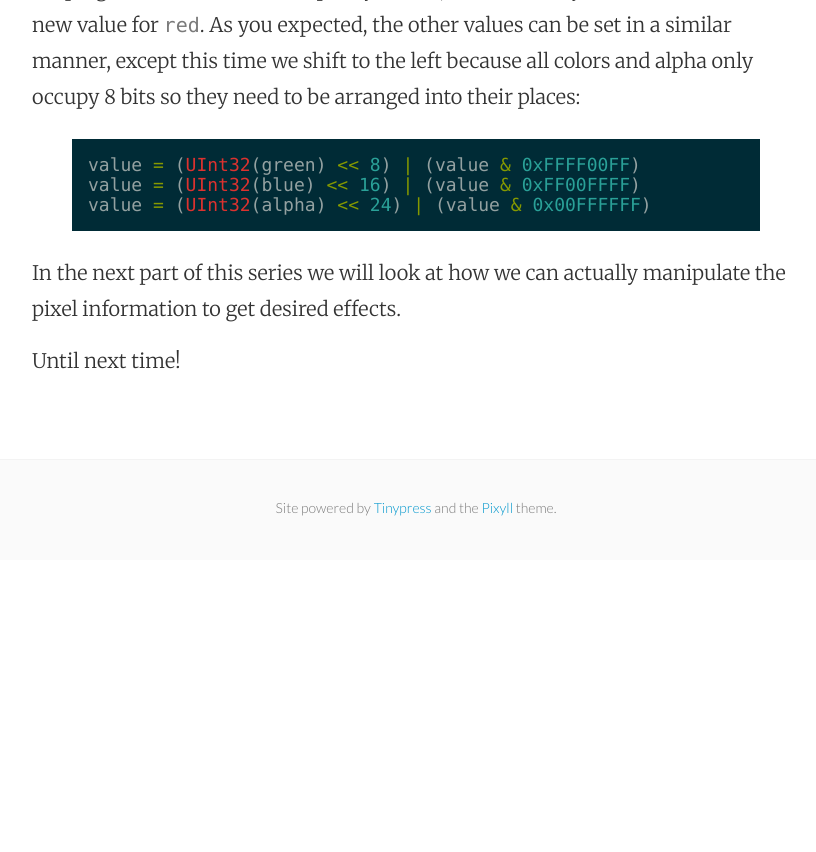
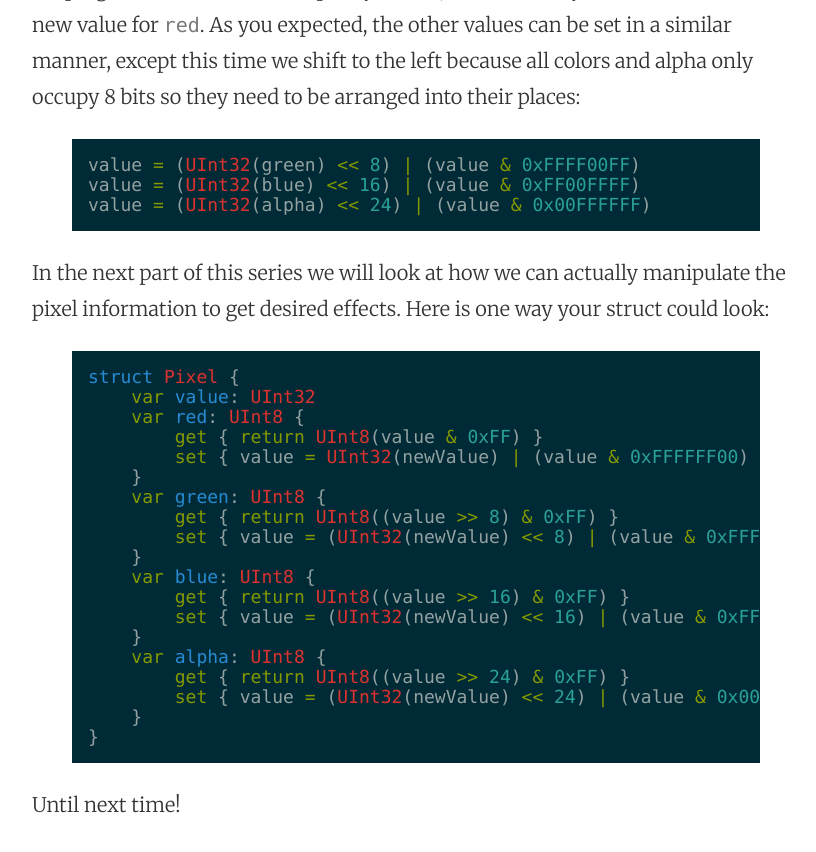
Before and after one commit to mhorga/mhorga.github.io, a Jekyll site: the page built from _posts/2015-10-05-image-processing-in-ios.markdown, in a window 1280 px wide and 900 px high, scrolled down 2096 px. Shown: the top 852 px of the window, without its empty margins (224-1040 px from the left). Built offline with Jekyll 4.4.1, drawn with Linux system fonts in a browser that asks for light colours; before the commit the page ends 2656 px from its top, so only the background shows below that.

Commit message:
Post update: Image processing in iOS

```diff
--- a/_posts/2015-10-05-image-processing-in-ios.markdown
+++ b/_posts/2015-10-05-image-processing-in-ios.markdown
@@ -47,6 +47,28 @@ value = (UInt32(blue) << 16) | (value & 0xFF00FFFF)
 value = (UInt32(alpha) << 24) | (value & 0x00FFFFFF)
 {% endhighlight %}
 
-In the next part of this series we will look at how we can actually manipulate the pixel information to get desired effects.
+In the next part of this series we will look at how we can actually manipulate the pixel information to get desired effects. Here is one way your struct could look:
+
+{% highlight swift %}
+struct Pixel {
+    var value: UInt32
+    var red: UInt8 {
+        get { return UInt8(value & 0xFF) }
+        set { value = UInt32(newValue) | (value & 0xFFFFFF00) }
+    }
+    var green: UInt8 {
+        get { return UInt8((value >> 8) & 0xFF) }
+        set { value = (UInt32(newValue) << 8) | (value & 0xFFFF00FF) }
+    }
+    var blue: UInt8 {
+        get { return UInt8((value >> 16) & 0xFF) }
+        set { value = (UInt32(newValue) << 16) | (value & 0xFF00FFFF) }
+    }
+    var alpha: UInt8 {
+        get { return UInt8((value >> 24) & 0xFF) }
+        set { value = (UInt32(newValue) << 24) | (value & 0x00FFFFFF) }
+    }
+}
+{% endhighlight %}
 
 Until next time!
```
